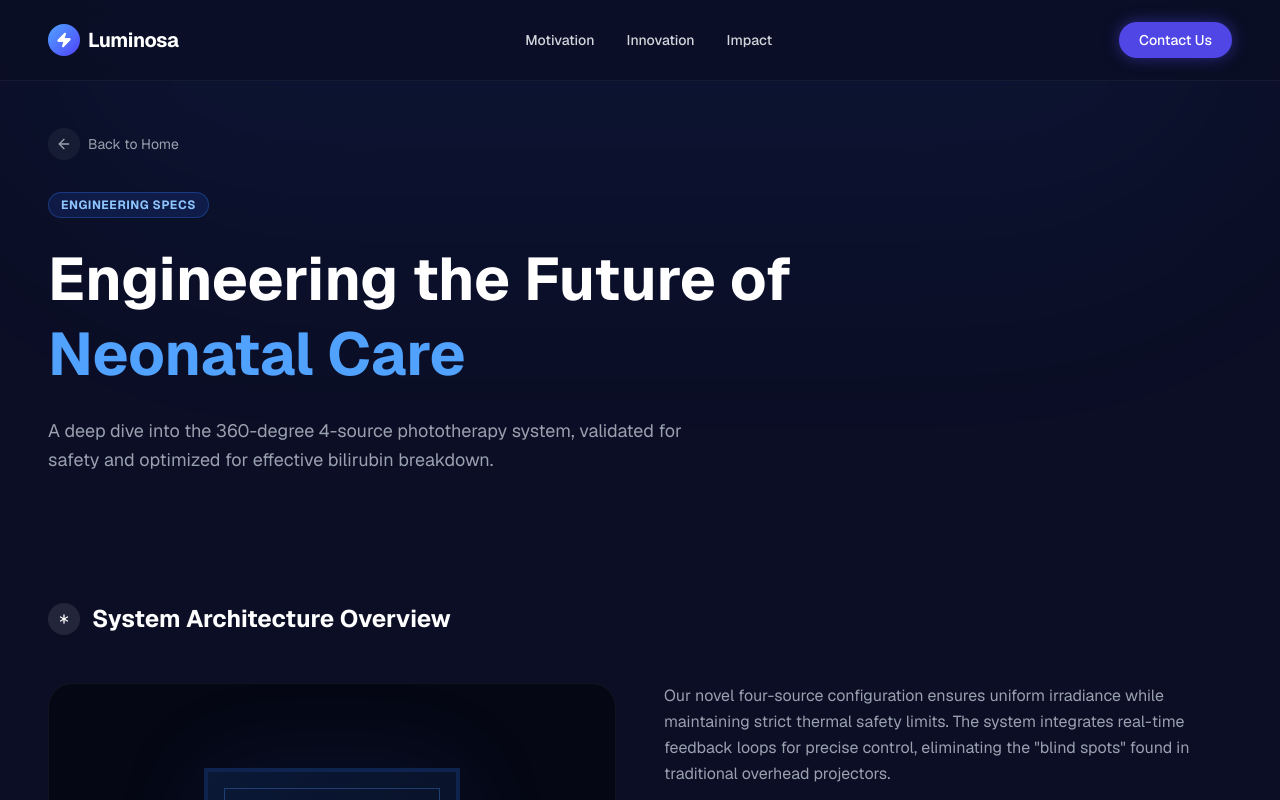
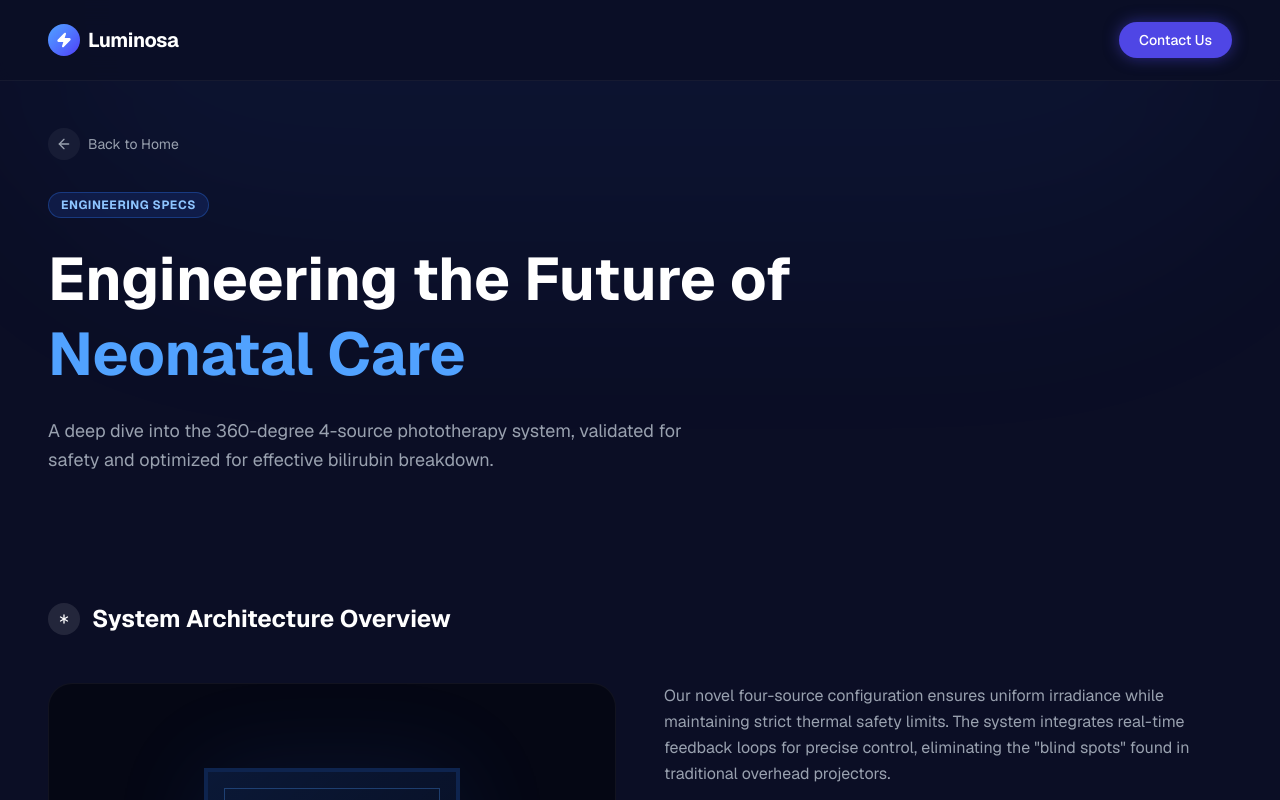
Before and after one commit to mbenboulo/luminosa_v2, a Next.js app: page /technology in a window 1280 px wide. Shown: the top 800 px of the page. Built offline with nearby package versions, Linux system fonts and the light colour scheme.

Commit message:
clean technology page UI

```diff
--- a/app/components/Navbar.tsx
+++ b/app/components/Navbar.tsx
@@ -8,9 +8,10 @@ import ContactModal from './ContactModal';
 
 interface NavbarProps {
     mode?: 'default' | 'simple';
+    showNavLinks?: boolean;
 }
 
-export default function Navbar({ mode = 'default' }: NavbarProps) {
+export default function Navbar({ mode = 'default', showNavLinks = true }: NavbarProps) {
     const [isContactOpen, setIsContactOpen] = useState(false);
 
     if (mode === 'simple') {
@@ -49,6 +50,7 @@ export default function Navbar({ mode = 'default' }: NavbarProps) {
                 </Link>
 
                 {/* Desktop Links */}
+                {showNavLinks && (
                     <div className="hidden md:flex items-center gap-8">
                         {[
                             { name: 'Motivation', href: '/#motivation' },
@@ -64,6 +66,7 @@ export default function Navbar({ mode = 'default' }: NavbarProps) {
                             </Link>
                         ))}
                     </div>
+                )}
 
                 {/* CTA Button */}
                 <motion.button
--- a/app/technology/page.tsx
+++ b/app/technology/page.tsx
@@ -13,7 +13,7 @@ import { ArrowLeft } from 'lucide-react';
 export default function TechnologyPage() {
     return (
         <main className="min-h-screen bg-[#0B0E25] overflow-x-hidden selection:bg-blue-500/30 selection:text-blue-200 font-sans">
-            <Navbar />
+            <Navbar showNavLinks={false} />
 
             {/* Header Section */}
             <section className="pt-32 pb-12 relative overflow-hidden">
```
Lines whose indentation alone changed are shown as unchanged.
